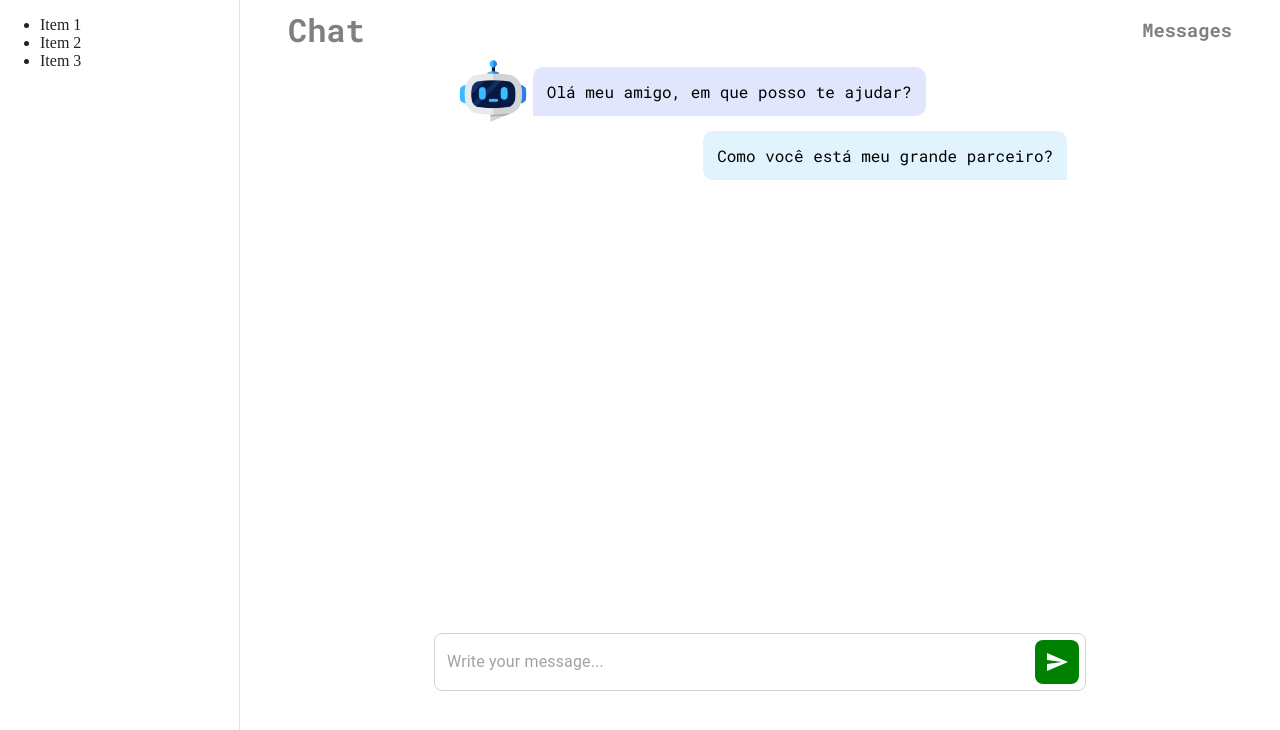
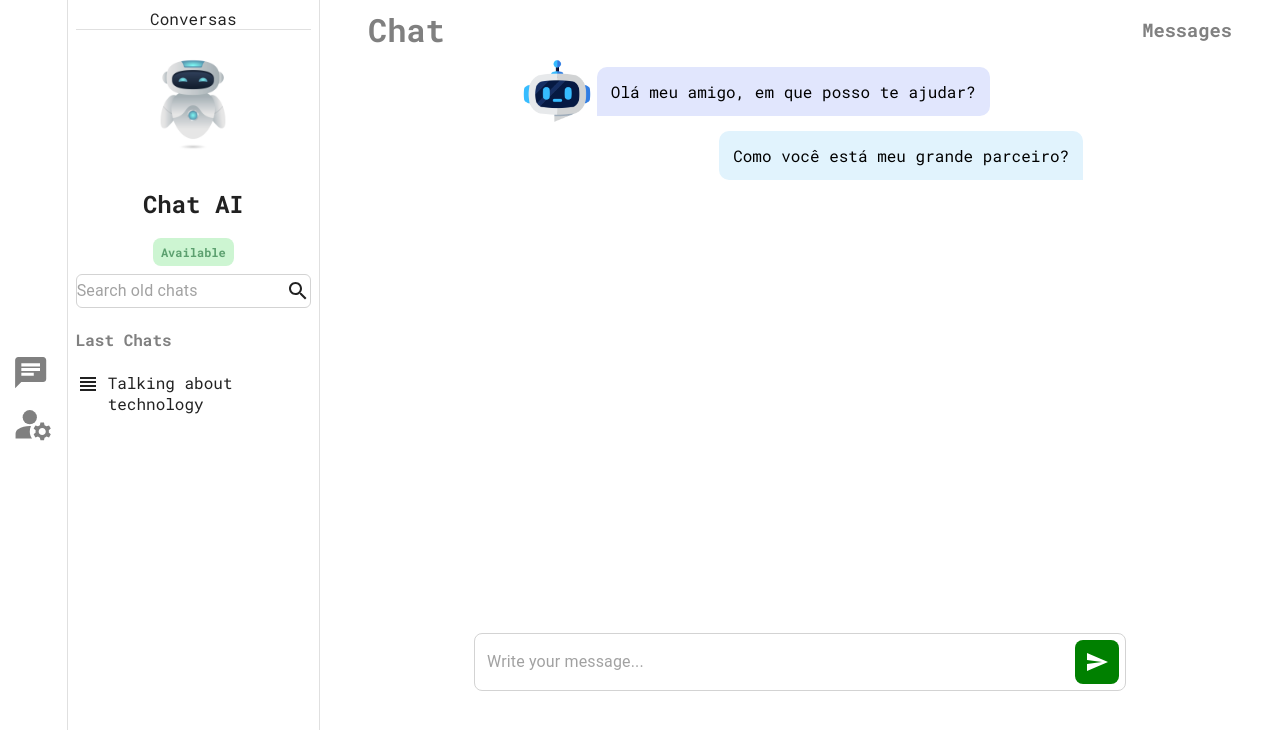
Before and after one commit to igor-rodrigues-ss/chat-ai-fe, a React (Vite) app: page /chat in a window 1280 px wide. Shown: the top 730 px of the page. Built offline with nearby package versions, Linux system fonts and the light colour scheme; a web font is replaced by a local one.

Commit message:
feat: Add new components to style/grids. Add initial chat side content. Add image to chat side content.

```diff
--- a/src/pages/Chat/components/SideDrawer.tsx
+++ b/src/pages/Chat/components/SideDrawer.tsx
@@ -2,17 +2,111 @@ import * as React from "react";
 
 import Drawer from "@mui/material/Drawer";
 
-import { Box } from "@mui/material";
+import { Box, Divider, InputBase } from "@mui/material";
+import { Col, ColCenter, ColStart, Row, RowCenter } from "../../../styles/grid";
+import { DEFAULT_FONT_FAMILY } from "../../../styles/config";
+import SearchIcon from "@mui/icons-material/Search";
+import ViewHeadlineIcon from "@mui/icons-material/ViewHeadline";
+import ChatIcon from "@mui/icons-material/Chat";
+import ManageAccountsIcon from "@mui/icons-material/ManageAccounts";
 
-const drawer = (
-	<ul>
-		<li>Item 1</li>
-		<li>Item 2</li>
-		<li>Item 3</li>
-	</ul>
-);
 
-const drawerWidth = 240;
+const SideContent = () => {
+	return (
+		<Row style={{ height: "100vh" }}>
+			<ColCenter style={{ padding: "0 12px" }}>
+				<ChatIcon style={{ color: "grey", fontSize: "28pt" }} />
+				<ManageAccountsIcon
+					style={{
+						color: "grey",
+						margin: "12px 0 0 0",
+						fontSize: "32pt",
+					}}
+				/>
+			</ColCenter>
+
+			<Divider orientation="vertical" />
+
+			<ColStart style={{ padding: "8px" }}>
+				<Col>
+					<span
+						style={{
+							margin: "auto",
+							fontFamily: DEFAULT_FONT_FAMILY,
+						}}
+					>
+						Conversas
+					</span>
+
+					<Divider />
+				</Col>
+
+				<img
+					src="images/robot-profile.jpg"
+					style={{
+						"clip-path": "circle()",
+						width: "100px",
+						margin: "24px auto",
+					}}
+				/>
+
+				<h2
+					style={{
+						margin: "10px auto",
+						fontFamily: DEFAULT_FONT_FAMILY,
+					}}
+				>
+					Chat AI
+				</h2>
+
+				<RowCenter>
+					<span
+						style={{
+							background: "#cdf5d2",
+							color: "#5ca06f",
+							padding: "6px 8px",
+							fontSize: "9pt",
+							fontWeight: "bold",
+							fontFamily: DEFAULT_FONT_FAMILY,
+							borderRadius: "8px",
+							margin: "8px",
+						}}
+					>
+						Available
+					</span>
+				</RowCenter>
+
+				<Row
+					style={{
+						border: "1px solid lightgrey",
+						borderRadius: "6px",
+					}}
+				>
+					<InputBase placeholder="Search old chats" />
+					<SearchIcon style={{ margin: "auto 0 auto auto" }} />
+				</Row>
+
+				<h4 style={{ fontFamily: DEFAULT_FONT_FAMILY, color: "grey" }}>
+					Last Chats
+				</h4>
+
+				<Row>
+					<ViewHeadlineIcon />
+					<span
+						style={{
+							margin: "auto auto auto 8px",
+							fontFamily: DEFAULT_FONT_FAMILY,
+						}}
+					>
+						Talking about technology
+					</span>
+				</Row>
+			</ColStart>
+		</Row>
+	);
+};
+
+const drawerWidth = 320;
 
 interface Props {
 	open: boolean;
@@ -51,7 +145,7 @@ const SideDrawer = (props: Props) => {
 					},
 				}}
 			>
-				{drawer}
+				<SideContent />
 			</Drawer>
 
 			<Drawer
@@ -65,7 +159,7 @@ const SideDrawer = (props: Props) => {
 				}}
 				open
 			>
-				{drawer}
+				<SideContent />
 			</Drawer>
 		</Box>
 	);
--- a/src/styles/grid.tsx
+++ b/src/styles/grid.tsx
@@ -26,6 +26,10 @@ export const ColCenter = styled(Col)`
 	justify-content: center;
 `;
 
+export const ColStart = styled(Col)`
+	justify-content: start;
+`;
+
 export const RowBetween = styled(Row)`
 	justify-content: space-between;
 `;
```
Also changed, not shown: public/images/robot-profile.jpg (added).
